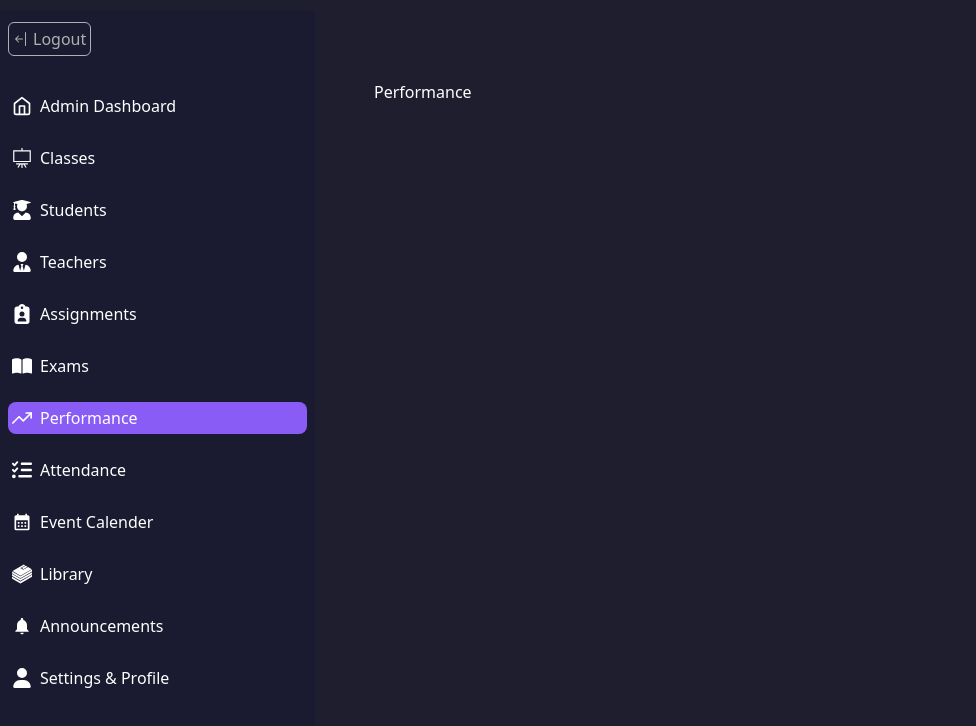
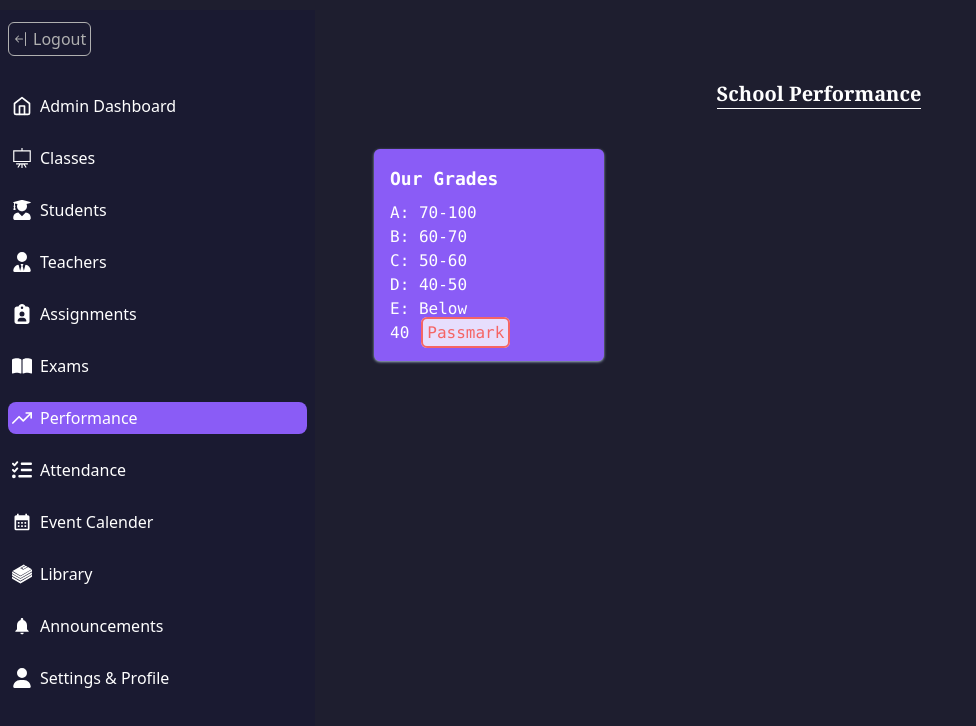
Before and after one commit to rawbil/Scheduliq-1.0, a Next.js app in the folder frontend/: page /admin/performance in a window 1280 px wide. Shown: the top 726 px of the page, without its empty margins (0-976 px from the left). Built offline with nearby package versions, Linux system fonts and the light colour scheme.

Commit message:
update admin/performance route

```diff
--- a/frontend/app/admin/performance/page.tsx
+++ b/frontend/app/admin/performance/page.tsx
@@ -1,7 +1,27 @@
 
 
 export default function Performance() {
+    const grades = {
+        "A": "70-100",
+        "B": "60-70",
+        "C": "50-60",
+        "D": "40-50",
+        "E": "Below 40"
+    }
     return (
-        <div>Performance</div>
+        <div className="max-768px:mt-20">
+       <h2 className="text-center text-xl font-serif font-bold border-b w-fit mx-auto mb-10">School Performance</h2>
+       <div className="bg-purple w-[230px] max-w-full p-4 rounded-md shadow shadow-slate-400">
+       <h3 className="text-lg font-mono  mb-2 w-fit font-semibold">Our Grades</h3>
+       <ul className="font-mono">
+        <li><span>A: </span><span>{grades.A}</span></li>
+        <li><span>B: </span><span>{grades.B}</span></li>
+        <li><span>C: </span><span>{grades.C}</span></li>
+        <li><span>D: </span><span>{grades.D}</span></li>
+        <li><span>E: </span><span>{grades.E}</span>
+        <span className="ml-3 text-red border-red border-2 px-1 py-1 rounded-md bg-white/80 animate-pingp">Passmark</span></li>
+       </ul>
+       </div>
+      </div>
     )
 }
```
